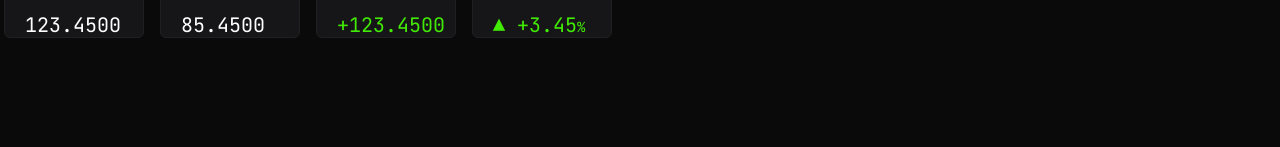
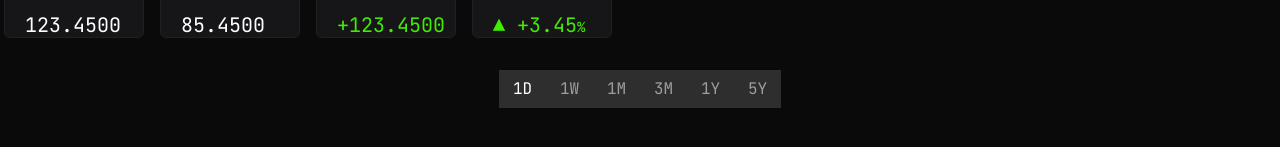
Before and after one commit to DanielMarques1404/foreign-exchange-checker, a React (Vite) app: page / in a window 1280 px wide. Shown: the part 615-762 px from the top of the page. Built offline with nearby package versions, Linux system fonts and the light colour scheme; no server answers.

Commit message:
Little message buttons - first commit

```diff
--- a/src/App.tsx
+++ b/src/App.tsx
@@ -1,6 +1,7 @@
 import { ExchangeTrade } from "./components/exchange-box/ExchangeTrade";
 import { LiveRatesGroup } from "./components/live-rates/LiveRatesGroup";
 import { MessageBox } from "./components/messages/MessageBox";
+import { MessageTree } from "./components/messages/MessageTree";
 import { SelectItemGroup } from "./components/ui/SelectItemGroup";
 import { TabButtonGroup } from "./components/ui/TabButtonGroup";
 import { useCurrencies } from "./hooks/useCurrencies";
@@ -74,6 +75,7 @@ function App() {
             className="w-35 h-20.25"
           />
         </div>
+        <MessageTree />
       </section>
     </main>
   );
--- /dev/null
+++ b/src/components/messages/MessageTree.tsx
@@ -0,0 +1,20 @@
+import { useState } from "react";
+import { MessageTreeButton } from "./MessageTreeButton";
+
+export const MessageTree = () => {
+  const buttons = ["1D", "1W", "1M", "3M", "1Y", "5Y"];
+  const [selectedButton, setSelectedButton] = useState<string>(buttons[0]);
+
+  return (
+    <div className="flex items-center justify-center">
+      {Array.from(buttons).map((button) => (
+        <MessageTreeButton
+          key={button}
+          label={button}
+          isSelected={selectedButton === button}
+          onSelect={setSelectedButton}
+        />
+      ))}
+    </div>
+  );
+};
--- /dev/null
+++ b/src/components/messages/MessageTreeButton.tsx
@@ -0,0 +1,20 @@
+type MessageTreeButtonProps = {
+  label: string;
+  isSelected?: boolean;
+  onSelect?: (label: string) => void;
+};
+
+export const MessageTreeButton = ({
+  label,
+  isSelected,
+  onSelect,
+}: MessageTreeButtonProps) => {
+  return (
+    <button
+      className={`flex items-center justify-center p-3 w-11.75 h-9.5 bg-Neutral-500 cursor-pointer ${isSelected ? "text-Neutral-50" : "text-Neutral-200"}`}
+      onClick={() => onSelect && onSelect(label)}
+    >
+      {label}
+    </button>
+  );
+};
```
